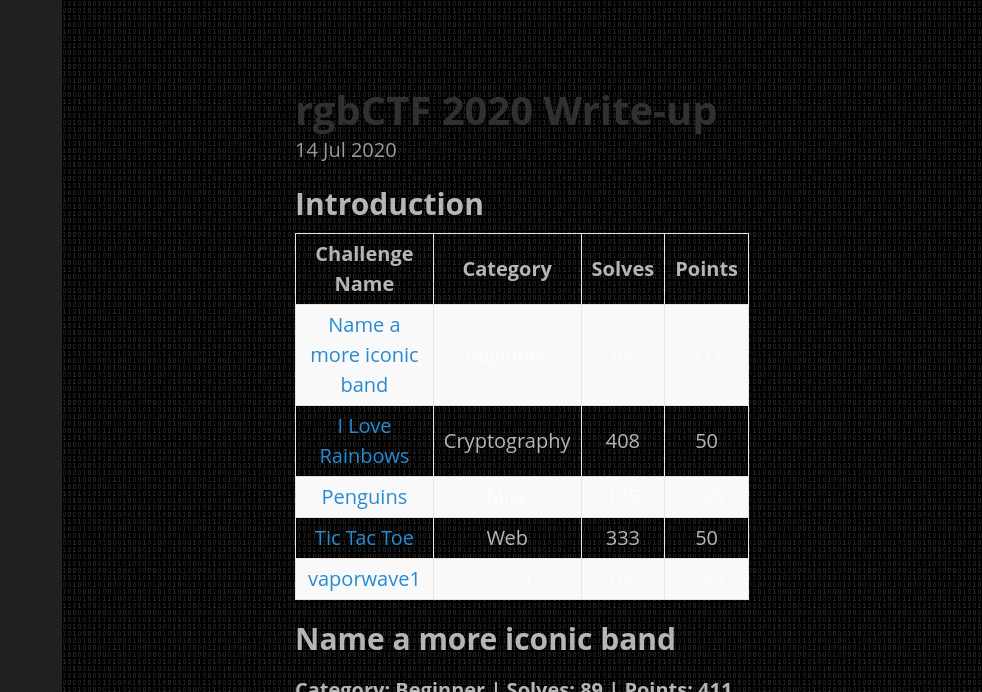
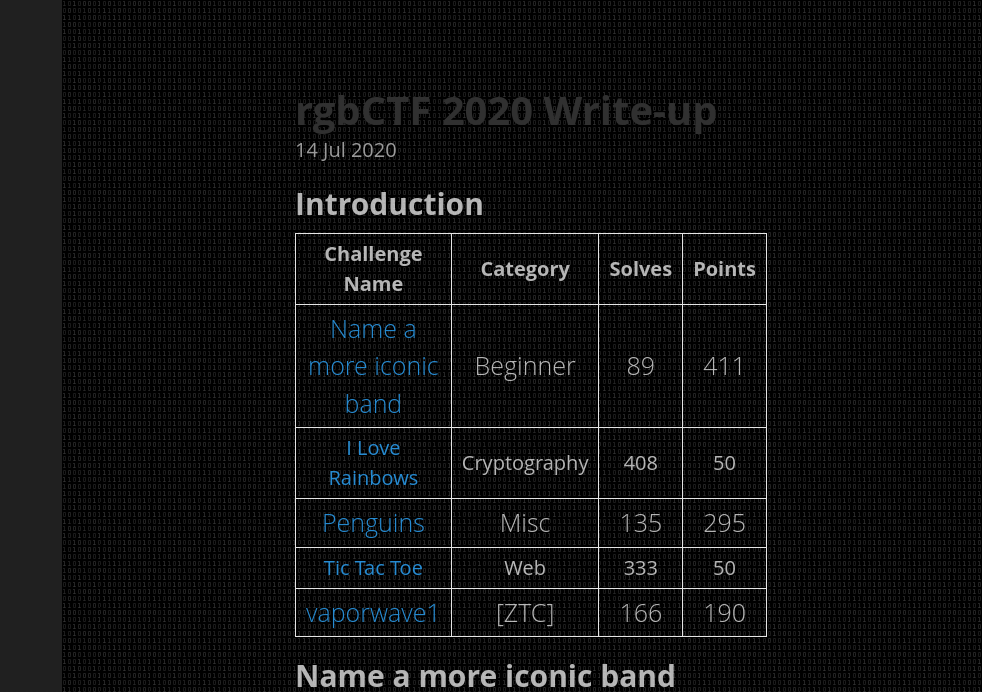
Before and after one commit to museifu666/museifu666.github.io, a Jekyll site: the page built from index.html, in a window 1280 px wide and 1400 px high. Shown: the top 692 px of the window, without its empty margins (298-1280 px from the left). Built offline with Jekyll 4.4.1, drawn with Linux system fonts in a browser that asks for light colours; the list of posts is cut into pages by our own code; grey boxes are pictures that could not be loaded.

Commit message:
Update poole.css

```diff
--- a/public/css/poole.css
+++ b/public/css/poole.css
@@ -261,9 +261,7 @@ th {
   border: 1px solid #e5e5e5;
 }
 tbody tr:nth-child(odd) td,
-tbody tr:nth-child(odd) th {
-  background-color: #f9f9f9;
-}
+tbody tr:nth-child(odd) th
 
 
 /*
```
